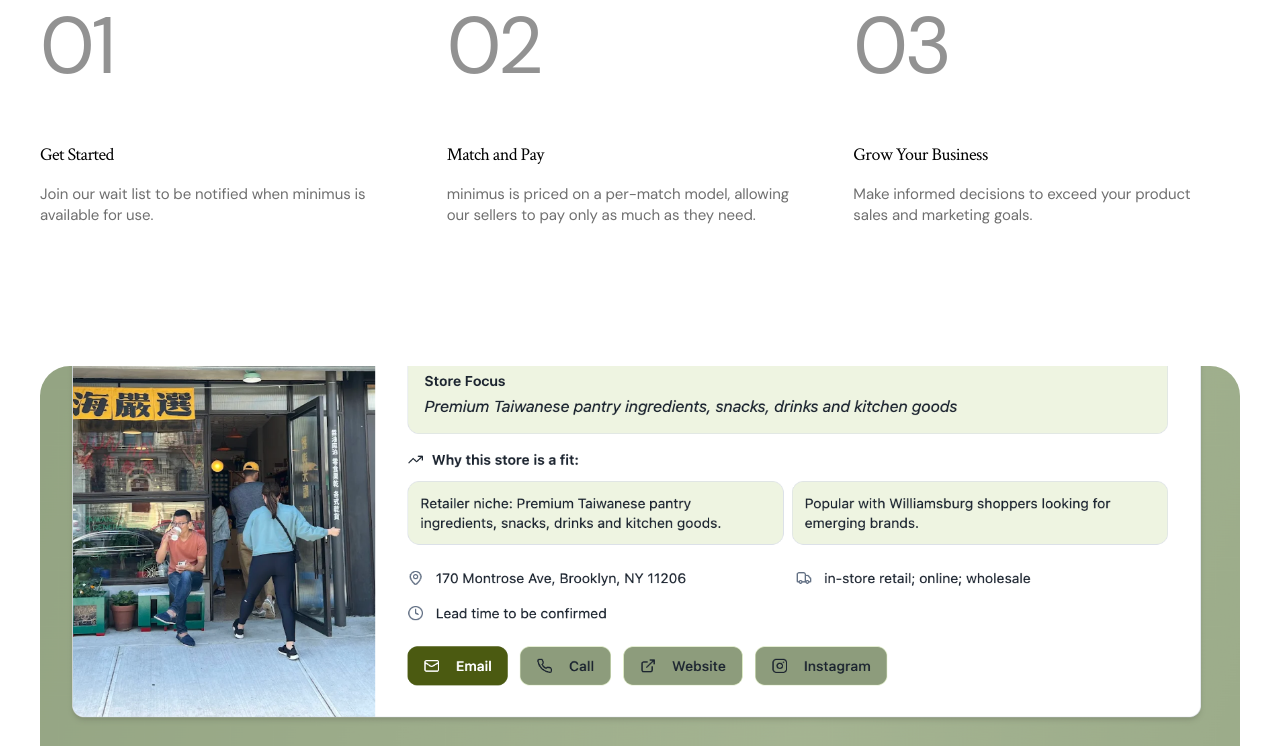
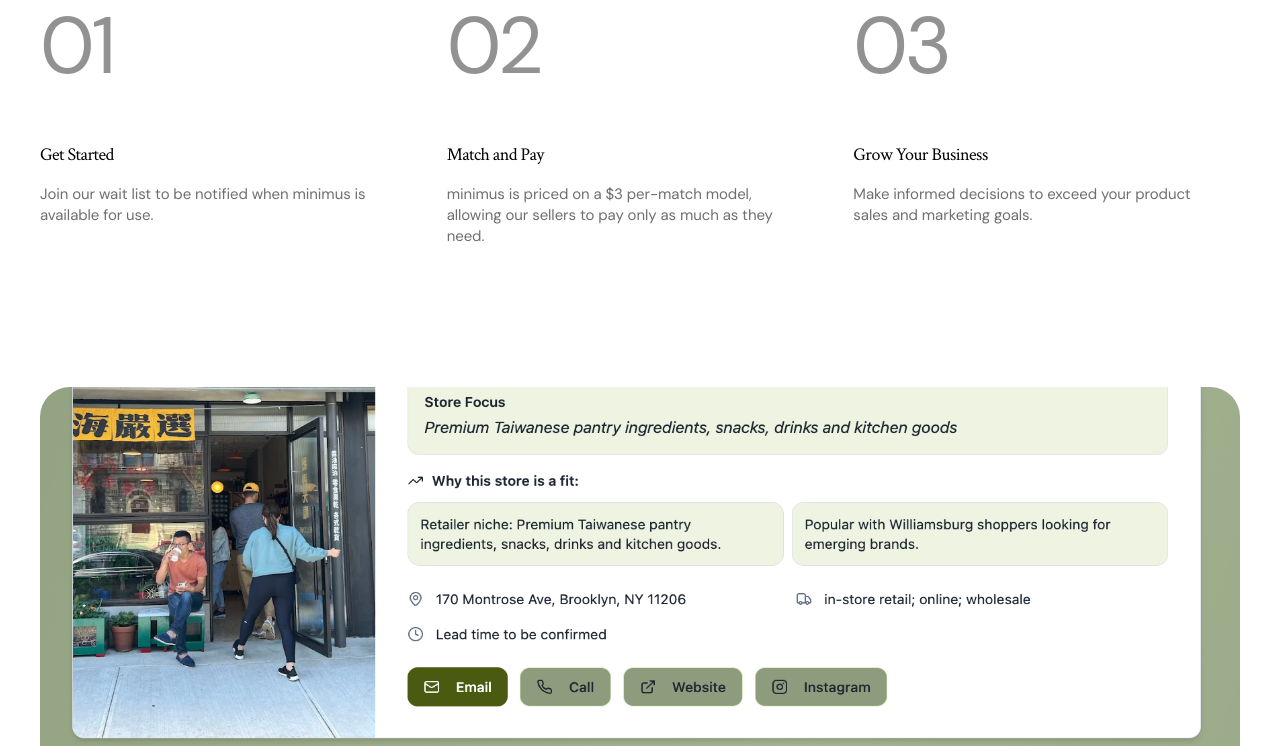
Before and after one commit to pveda1/minimus-landing-page, a React (Vite) app: page / in a window 1280 px wide. Shown: the part 3667-4413 px from the top of the page. Built offline with nearby package versions, Linux system fonts and the light colour scheme; no server answers.

Commit message:
updated pricing and pmf image

```diff
--- a/src/App.tsx
+++ b/src/App.tsx
@@ -2,7 +2,7 @@
 import svgPaths from "./imports/svg-x9g7uldqq6";
 import svgPathsHero from "./imports/svg-0kpk6jl2yx";
 import imgGroup22 from "figma:asset/1cc6392ab3472df9fc591be68555352e29c6a7c2.png";
-import imgHeroImage from "figma:asset/e974b52cbe02dcd28bdd226829386a8d2687b66b.png";
+import imgHeroImage from "./assets/02.png";
 import imgImage from "figma:asset/2242711475cf01ba32ef27340142848497975805.png";
 import imgImage1 from "figma:asset/2fd8af6969e2ec502b509d553334e6f01173cc27.png";
 import imgHeroData from "figma:asset/1ea9e073d7a80600447cc501bde41e284733550c.png";
@@ -439,7 +439,7 @@
   return (
     <div className="content-stretch flex flex-col gap-[20px] items-start relative shrink-0 w-full">
       <p className="font-['Crimson_Text:Regular',sans-serif] leading-none not-italic relative shrink-0 text-[18px] text-black tracking-[-0.54px] w-full">Match and Pay</p>
-      <p className="font-['DM_Sans:Regular',sans-serif] font-normal leading-[1.4] relative shrink-0 text-[#6f6f6f] text-[15px] tracking-[-0.075px] w-full" style={{ fontVariationSettings: "'opsz' 14" }}>{`minimus is priced on a per-match model, allowing our sellers to pay only as much as they need. `}</p>
+      <p className="font-['DM_Sans:Regular',sans-serif] font-normal leading-[1.4] relative shrink-0 text-[#6f6f6f] text-[15px] tracking-[-0.075px] w-full" style={{ fontVariationSettings: "'opsz' 14" }}>{`minimus is priced on a $3 per-match model, allowing our sellers to pay only as much as they need. `}</p>
     </div>
   );
 }
@@ -620,7 +620,7 @@
       <div className="flex flex-col items-center max-w-inherit size-full">
         <div className="box-border content-stretch flex flex-col gap-[40px] items-center max-w-inherit px-[300px] py-[120px] relative w-full">
           <p className="font-['Crimson_Text:Regular',sans-serif] leading-[0.9] min-w-full not-italic relative shrink-0 text-[60px] text-black text-center tracking-[-1.8px] w-[min-content]">Join the wait list.</p>
-          <p className="font-['DM_Sans:Regular',sans-serif] font-normal leading-[1.4] min-w-full relative shrink-0 text-[#6f6f6f] text-[15px] text-center tracking-[-0.075px] w-[min-content]" style={{ fontVariationSettings: "'opsz' 14" }}>{`Be the first to hear when minimus is ready to be used by sellers like you. `}</p>
+          <p className="font-['DM_Sans:Regular',sans-serif] font-normal leading-[1.4] min-w-full relative shrink-0 text-[#6f6f6f] text-[15px] text-center tracking-[-0.075px] w-[min-content]" style={{ fontVariationSettings: "'opsz' 14" }}>Be the first to hear when minimus is ready to be used by sellers like you.<br /><strong>minimus is priced at $3 per per-match.</strong></p>
           <Frame email={email} setEmail={setEmail} onSubmit={onSubmit} />
         </div>
       </div>
```
Also changed, not shown: src/assets/01.png (added), src/assets/02.png (added).
